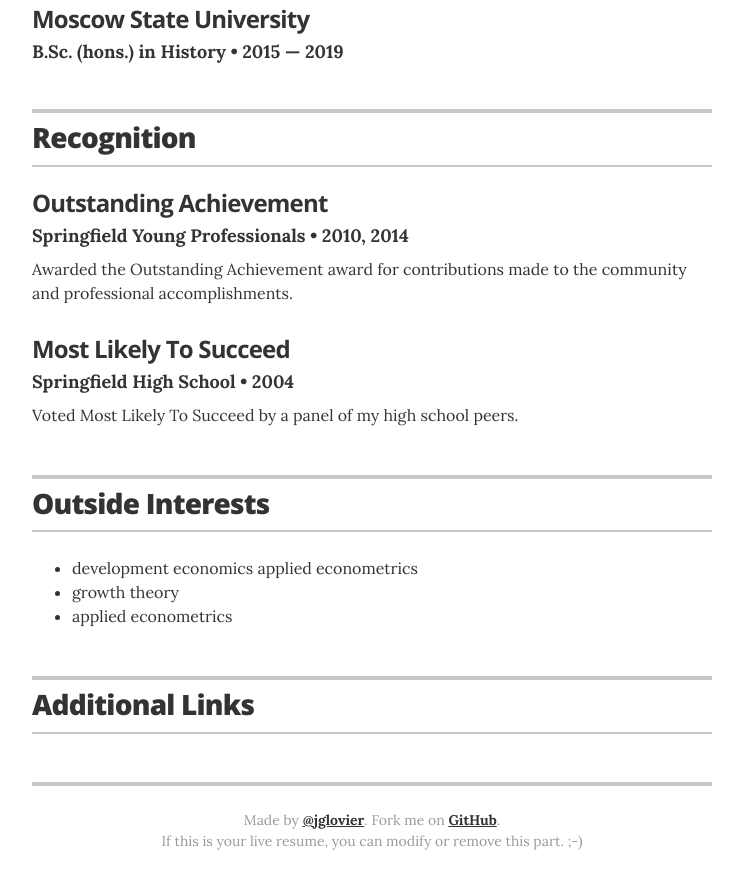
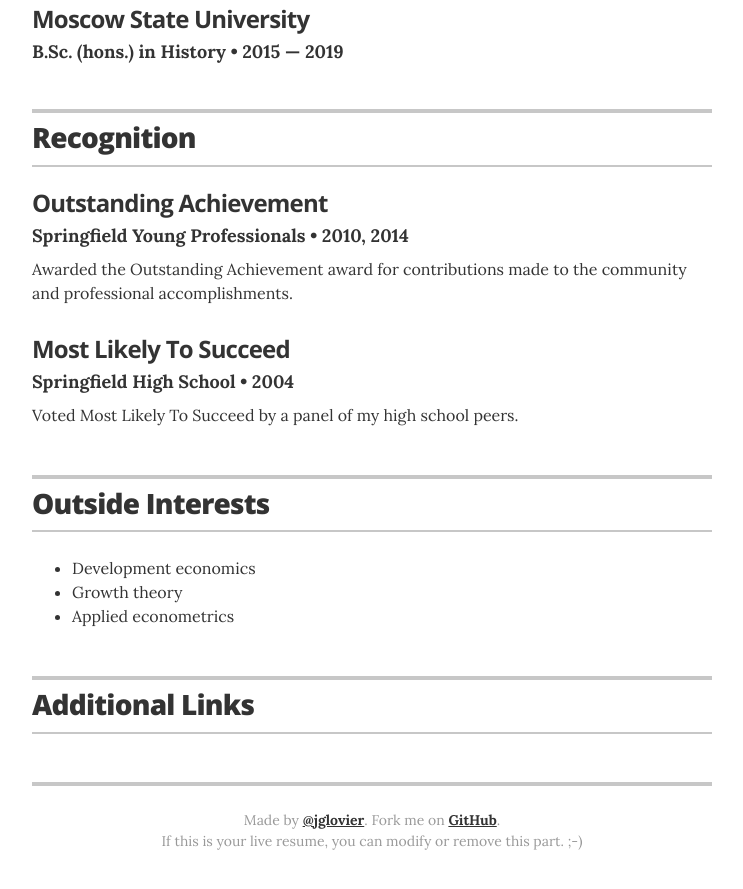
Before and after one commit to MikitchukMarina/MikitchukMarina.github.io, a Jekyll site: the page built from index.html, in a window 1280 px wide and 900 px high, scrolled down 1543 px. Shown: the top 889 px of the window, without its empty margins (268-1011 px from the left). Built offline with Jekyll 4.4.1, drawn with Linux system fonts in a browser that asks for light colours.

Commit message:
Update interests.yml

```diff
--- a/_data/interests.yml
+++ b/_data/interests.yml
@@ -1,4 +1,4 @@
 # Interests
-- description: development economics applied econometrics
-- description: growth theory
-- description: applied econometrics
+- description: Development economics
+- description: Growth theory
+- description: Applied econometrics
```
